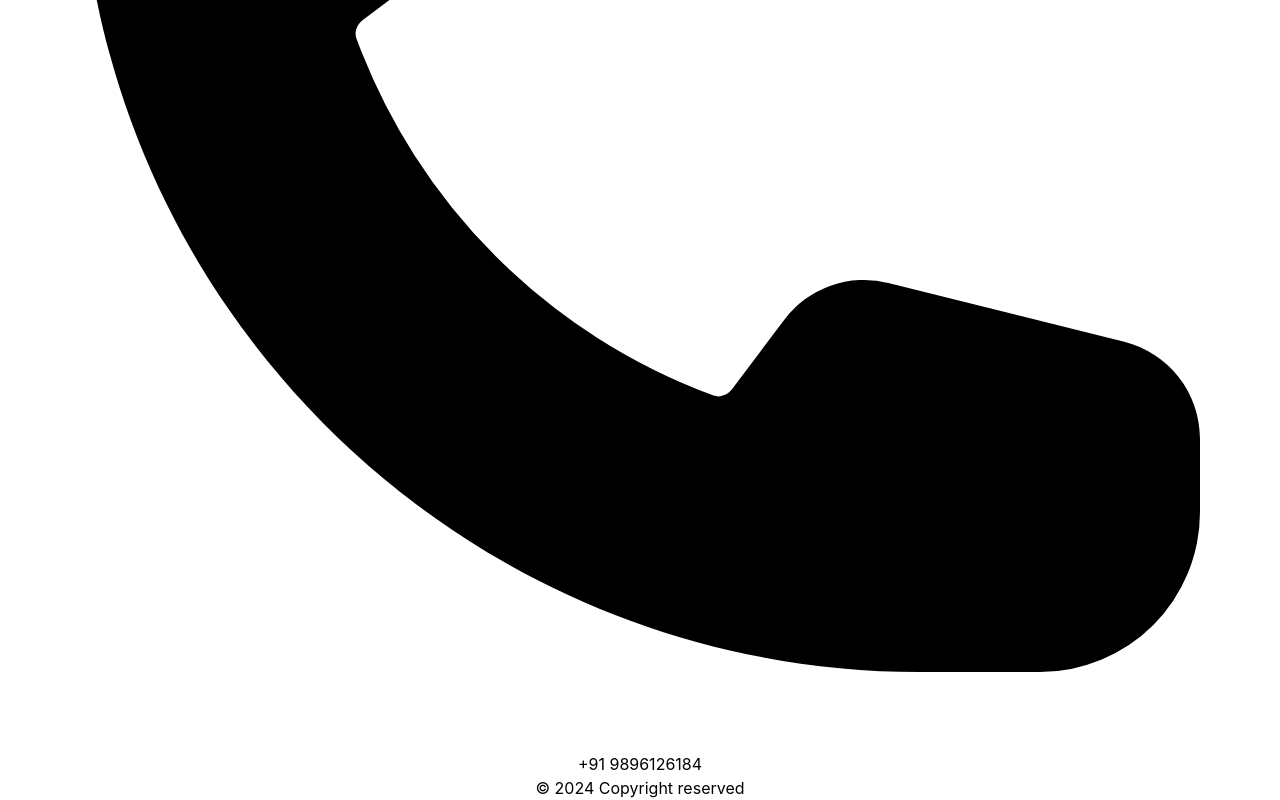
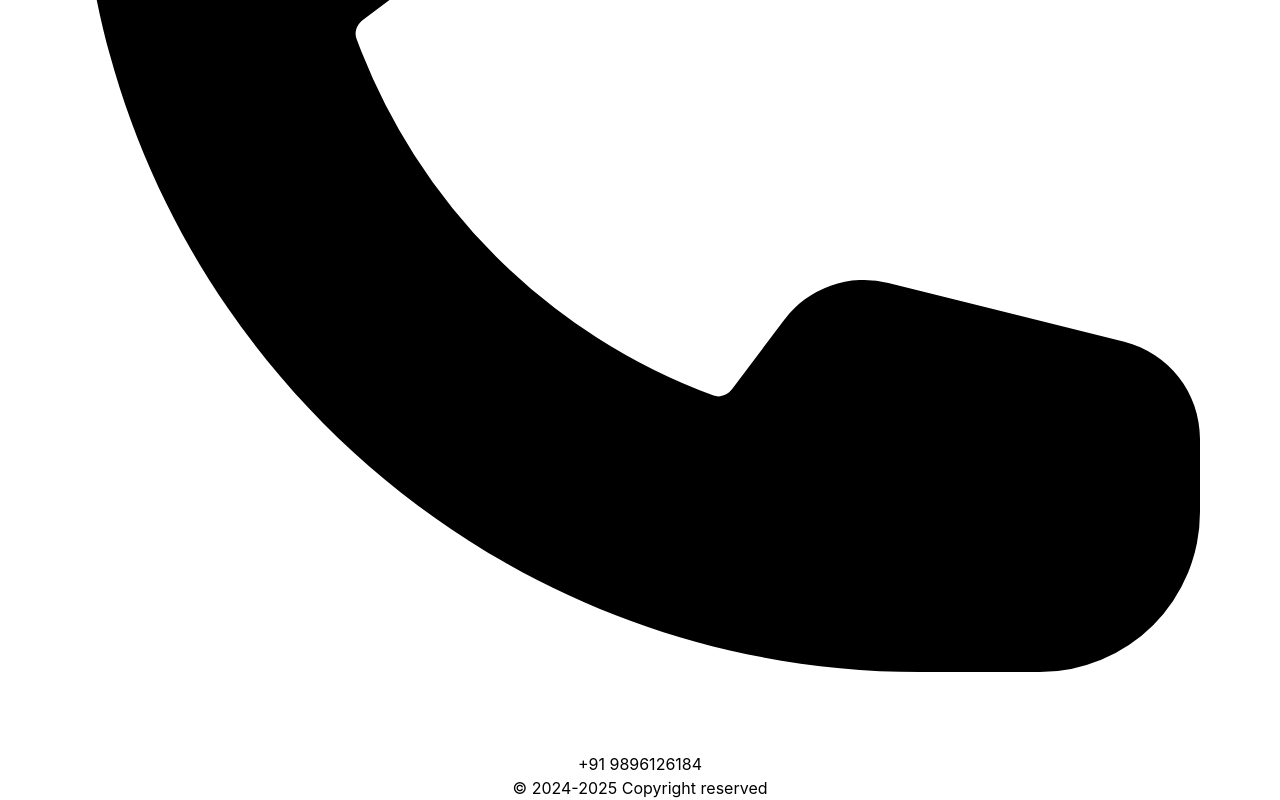
Before and after one commit to ihimanshusharma33/werev, a React (Create React App) app: page /team in a window 1280 px wide. Shown: the part 10869-11669 px from the top of the page. Built offline with nearby package versions, Linux system fonts and the light colour scheme.

Commit message:
all linked

```diff
--- a/src/components/Footer.js
+++ b/src/components/Footer.js
@@ -155,7 +155,7 @@ const Footer = () => {
         </div>
         {/*Copyright section*/}
         <div className="bg-black text-white text-center">
-          <span>© 2024 Copyright reserved</span>
+          <span>© 2024-2025 Copyright reserved</span>
 
         </div>
       </footer>
```
